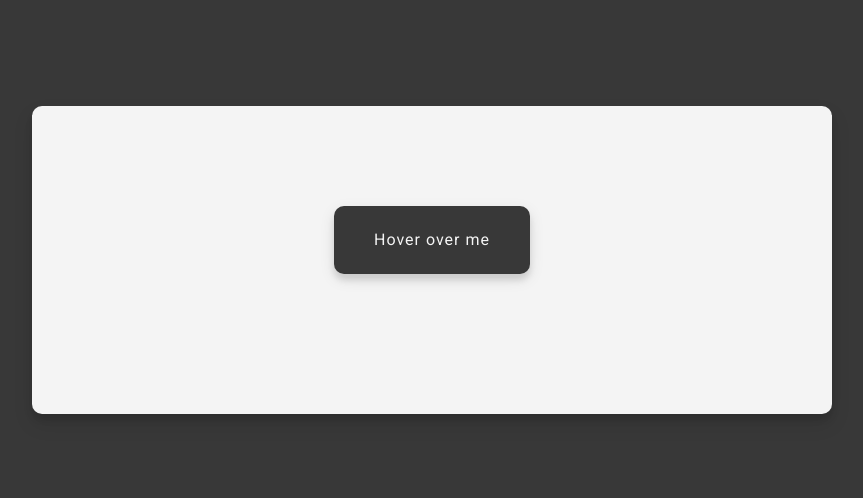
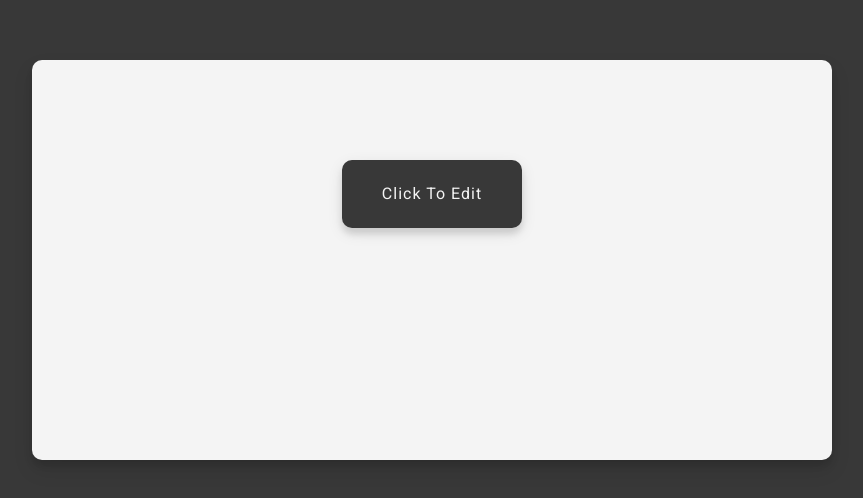
Before and after one commit to Moomins07/dropdown-menu-top, a website built with webpack: page src/template.html in a window 1280 px wide. Shown: the part 140-638 px from the top of the page, without its empty margins (208-1071 px from the left). Built offline with nearby package versions, Linux system fonts and the light colour scheme.

Commit message:
dropdown menu button working

```diff
--- a/src/styles/main.scss
+++ b/src/styles/main.scss
@@ -32,6 +32,7 @@ body {
   text-align: center;
   max-width: 100%;
   width: 800px;
+  height: 400px;
 }
 
 h3 {
@@ -51,6 +52,7 @@ img {
   line-height: 40px;
   margin: 50px auto;
   max-width: 600px;
+  position: relative;
 }
 
 .btn {
@@ -92,21 +94,26 @@ img {
   display: flex;
   flex-direction: column;
   text-align: start;
-  padding: 0;
+  padding: 20px;
   font-size: medium;
-  max-width: 50%;
-  display: none;
+  width: 200px;
 }
 
 .dropdown-menu-selected > *:not(hr) {
   cursor: pointer;
+  transition: color 0.3s ease;
+
+  &:hover {
+    color: rgb(62, 106, 147);
+  }
 }
 
 .dropdown-container {
   display: flex;
+  align-items: center;
   justify-content: center;
   flex-direction: column;
-  padding: 20px 64px;
+  padding: 0;
   max-height: 0; /* Initially collapsed */
   overflow: hidden; /* Hide overflow content */
   transition: max-height 0.3s ease-out; /* Smooth transition */
--- a/src/template.html
+++ b/src/template.html
@@ -9,7 +9,7 @@
     <div class="container">
       <div id="joke" class="joke">
         <button id="dropdown-btn-1" class="btn dropdown-btn">
-          Hover over me
+          Click To Edit
         </button>
         <div class="dropdown-container">
           <ul class="list-none dropdown-menu-selected">
```
